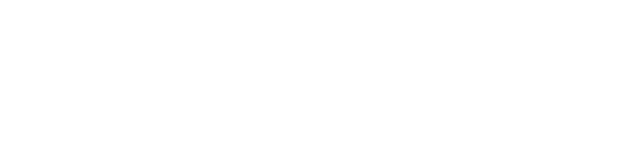
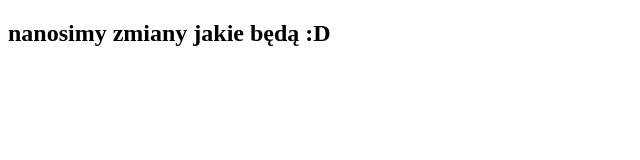
Before and after one commit to pawelpysz/nauka-gita, a plain HTML site: page index.html in a window 1280 px wide. Shown: the whole page, without its empty margins (0-640 px from the left). Drawn offline with Linux system fonts and the light colour scheme.

Commit message:
to jest jakiś komit

```diff
--- a/index.html
+++ b/index.html
@@ -6,6 +6,6 @@
     <title>Nauka gita</title>
 </head>
 <body>
-
+    <h2>nanosimy zmiany jakie będą :D</h2>
 </body>
 </html>
```
